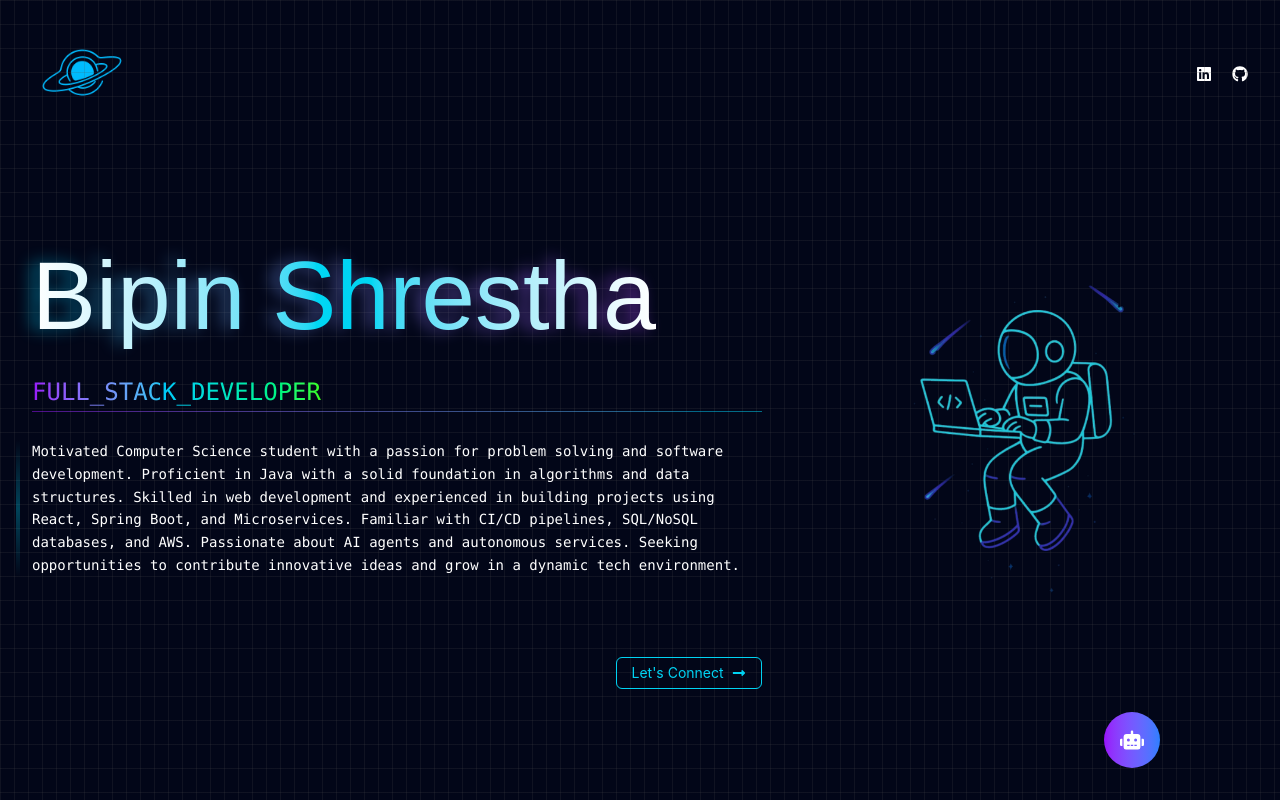
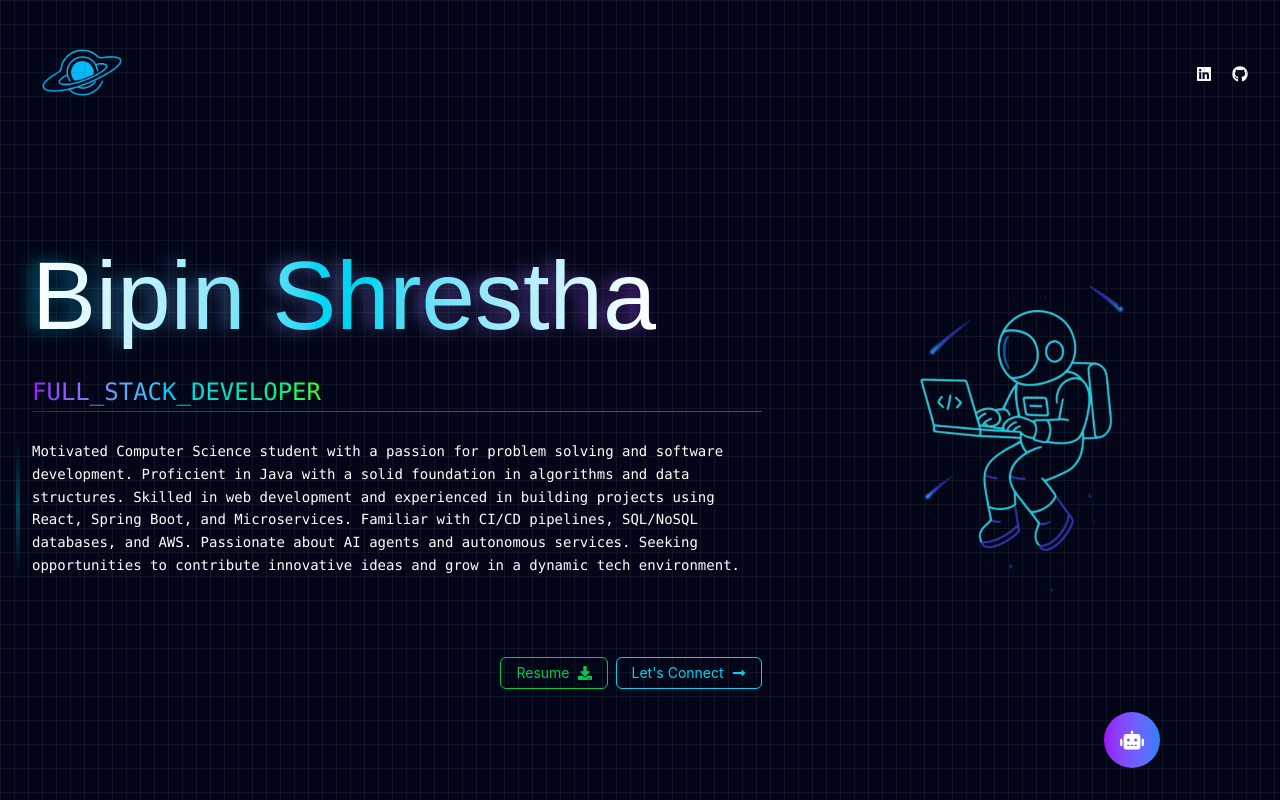
Before and after one commit to bipinstha07/portfolio, a React (Vite) app: page / in a window 1280 px wide. Shown: the top 800 px of the page. Built offline with nearby package versions, Linux system fonts and the light colour scheme.

Commit message:
Add Download Resume

```diff
--- a/src/component/content-first.tsx
+++ b/src/component/content-first.tsx
@@ -3,6 +3,7 @@ import { FaLongArrowAltRight } from "react-icons/fa";
 import { FaRobot } from "react-icons/fa";
 import { IoMdSend } from "react-icons/io";
 import { RxCrossCircled } from "react-icons/rx";
+import { FaDownload } from "react-icons/fa";
 
 import person from '../assets/person.png'
 import { motion } from "framer-motion";
@@ -372,6 +373,17 @@ function ContentFirst() {
                         animate='visible'
                         className="text-end mt-4 mb md:mt-20"
                     >
+
+                        <a href="Resume only.pdf"  download className="mr-2 group">
+                            <Button className="!bg-transparent !border-green-500 !text-green-500 hover:!text-white hover:!shadow-[0_0_20px_rgba(34,197,94,0.5)] flex items-center gap-2 relative overflow-hidden">
+                                <span className="relative z-10">Resume</span>
+                                <FaDownload className="relative z-10 transition-transform duration-100" />
+
+                                {/* Slide animation background */}
+                                <div className="absolute inset-0 bg-gradient-to-r from-green-600 via-green-500 to-green-400 -translate-y-full group-hover:translate-y-0 transition-transform duration-200 ease-out"></div>
+                            </Button>
+                        </a>
+
                         <a href="https://www.linkedin.com/in/bipin-shrestha-4baba01a0/" target="_blank" className="group">
                             <Button className="relative !bg-transparent !border-cyan-400 !text-cyan-400 hover:!shadow-[0_0_20px_rgba(34,211,238,0.5)] hover:!text-white !transition-all !duration-300 flex items-center gap-2 overflow-hidden">
                                 <span className="relative z-10">Let's Connect</span>
```
Also changed, not shown: 1 other file (tests, documents, lock files or other folders).
